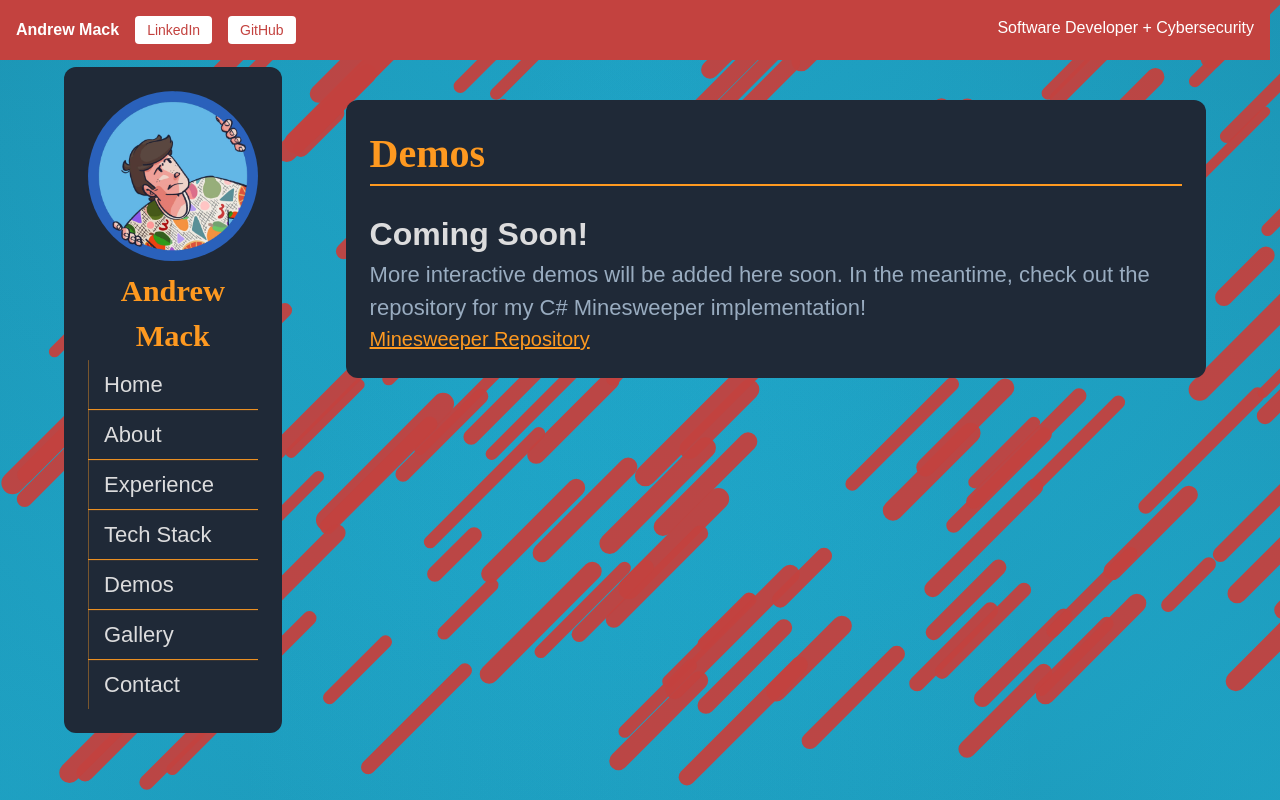
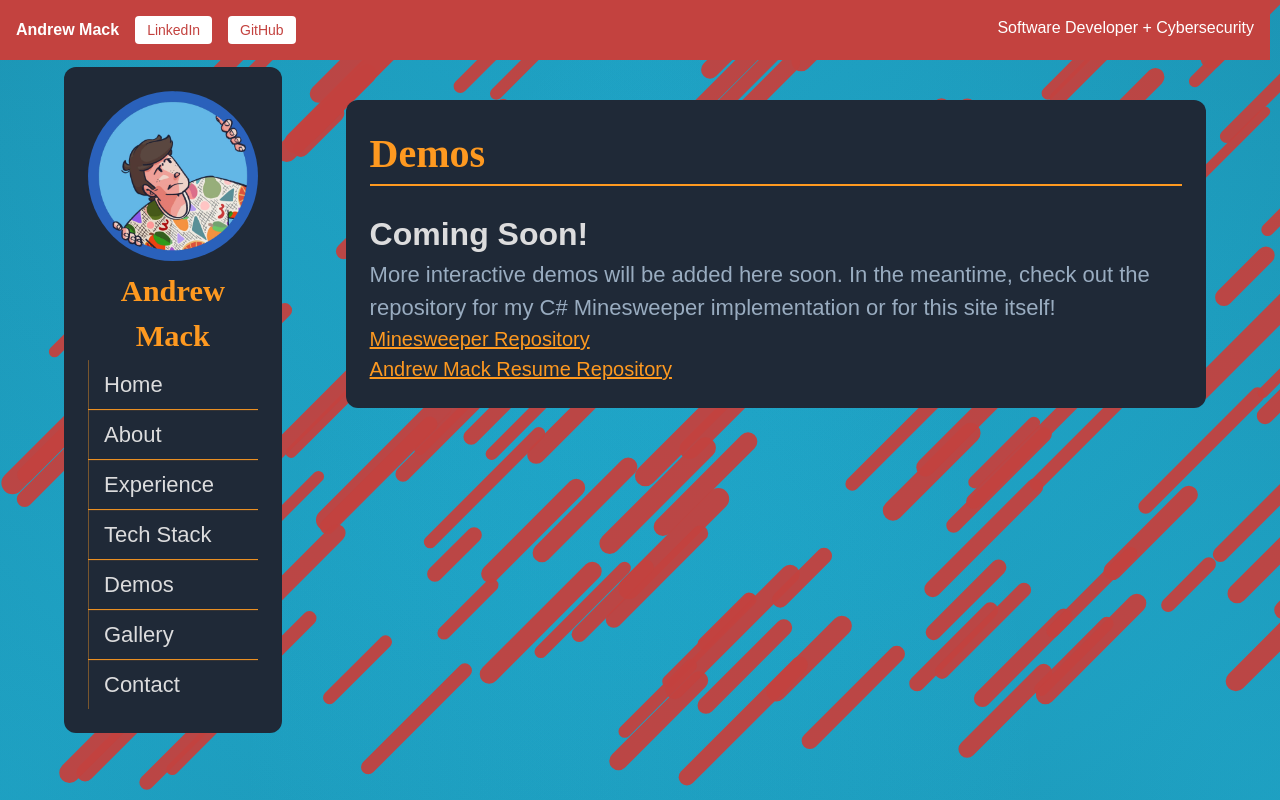
Before and after one commit to A-Mack27/Andrew-Mack-Resume, a React (Vite) app: page / in a window 1280 px wide. Both pictures are taken after a click on the button "Demos". Built offline with nearby package versions, Linux system fonts and the light colour scheme.

Commit message:
Updated README.md and Demos.tsx - README is no longer the default Vite+React file - Demos now has a link to this repository

```diff
--- a/src/pages/Demos.tsx
+++ b/src/pages/Demos.tsx
@@ -6,7 +6,7 @@ export default function Demos() {
       <br />
       <h2>Coming Soon!</h2>
       <p>More interactive demos will be added here soon. In the meantime, check out the repository for
-        my C# Minesweeper implementation!</p>
+        my C# Minesweeper implementation or for this site itself!</p>
       <a
         href="https://github.com/A-Mack27/Minesweeper"
         target="_blank"
@@ -16,6 +16,16 @@ export default function Demos() {
         Minesweeper Repository
       </a>
       <br />
+      <a
+        href="https://github.com/A-Mack27/Andrew-Mack-Resume"
+        target="_blank"
+        rel="noopener noreferrer"
+        className="text-[#FE9920] hover:text-[#DCDCDD] transition-colors duration-200 underline"
+      >
+        Andrew Mack Resume Repository
+      </a>
+
+      <br />
     </>
   );
 }
```
Also changed, not shown: 1 other file (tests, documents, lock files or other folders).
